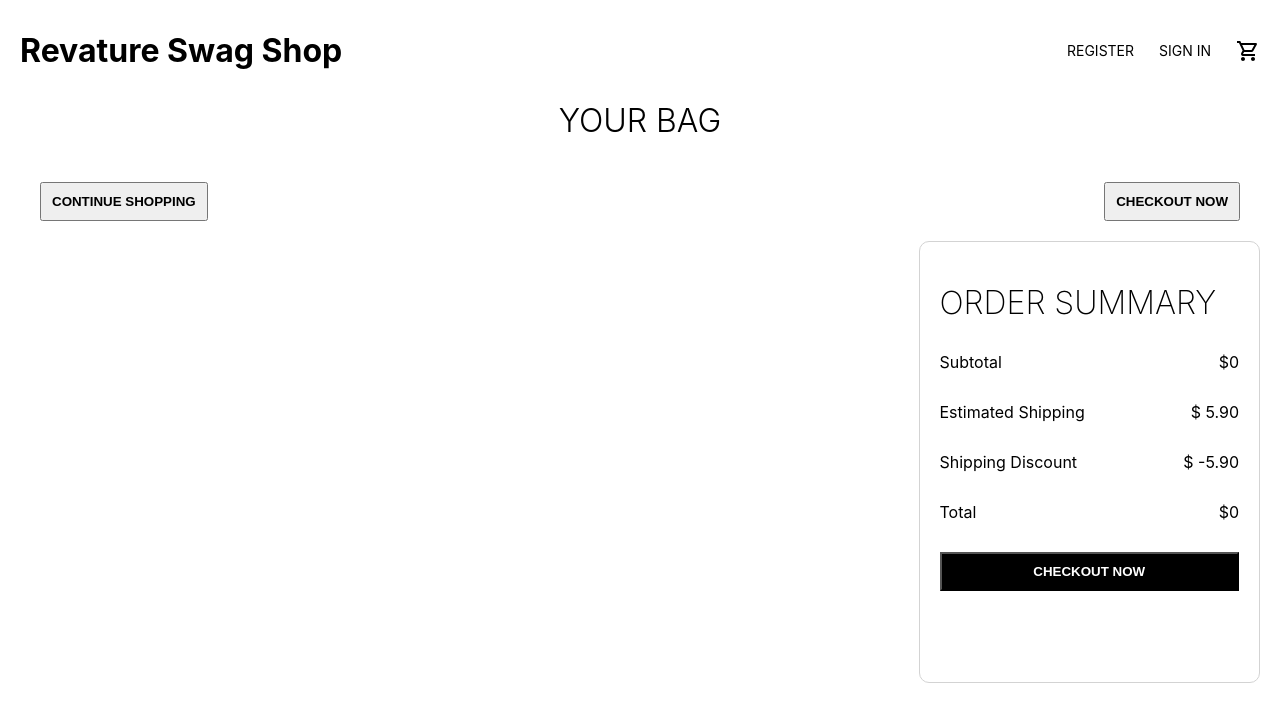
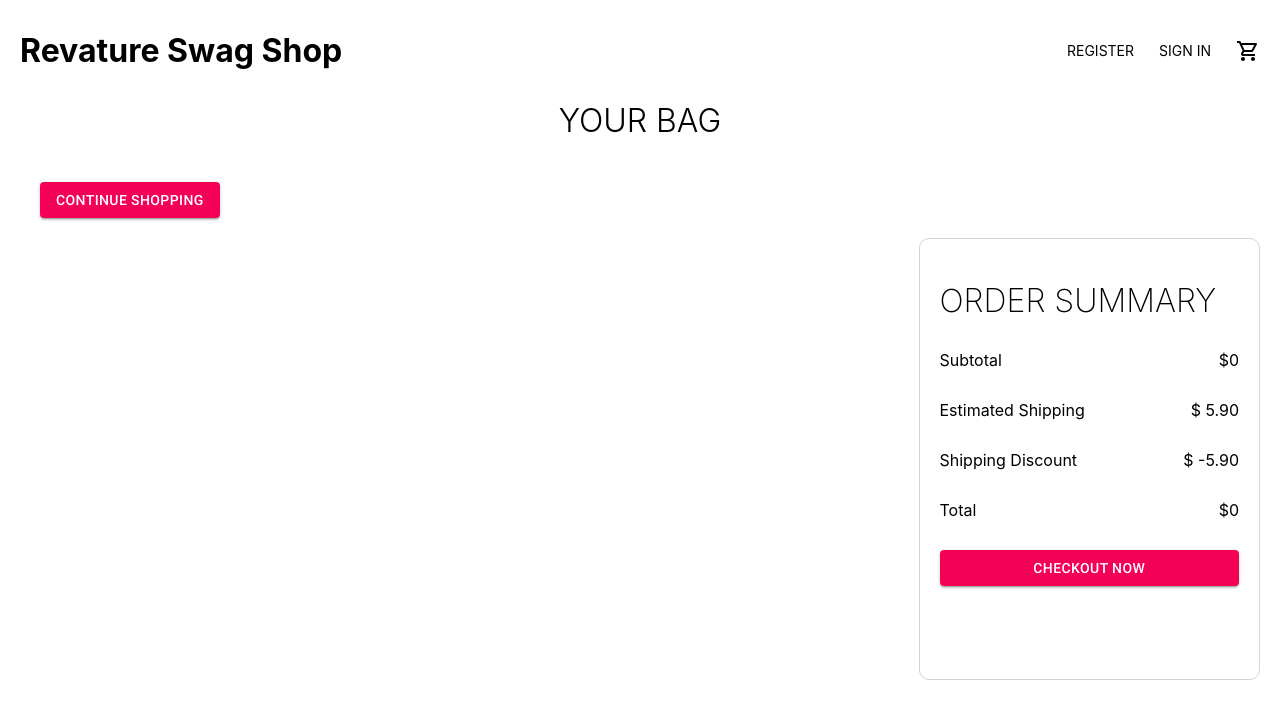
Before and after one commit to Stacks-OnStacksCapstone/e-commerce-react-capstone, a React (Create React App) app: page /cart in a window 1280 px wide. Shown: the top 722 px of the page. Built offline with nearby package versions, Linux system fonts and the light colour scheme.

Commit message:
Added style to Cart and badge functionality

```diff
--- a/src/components/cart/Cart.tsx
+++ b/src/components/cart/Cart.tsx
@@ -4,6 +4,9 @@
 import { CartContext } from "../../context/cart.context";
 import Navbar from "../navbar/Narbar";
 import Product from "../../models/Product";
+import DeleteOutlinedIcon from '@mui/icons-material/DeleteOutlined';
+import Button from "@material-ui/core/Button";
+import ButtonGroup from "@material-ui/core/ButtonGroup";
 
 const Container = styled.div``;
 
@@ -93,6 +96,7 @@
 const ProductPrice = styled.div`
   font-size: 30px;
   font-weight: 200;
+  margin-top: 20px;
 `;
 
 const Hr = styled.hr`
@@ -123,31 +127,9 @@
 
 const SummaryItemPrice = styled.span``;
 
-const Button = styled.button`
-  width: 100%;
-  padding: 10px;
-  background-color: black;
-  color: white;
-  font-weight: 600;
-`;
-
-const ChangeQuantity = styled.button``;
-
-const RemoveContainer = styled.div`
+const CheckoutButton = styled.div`
   display: flex;
   justify-content: center;
-  align-items: center;
-`;
-
-const RemoveItem = styled.button`
-  background-color: black;
-  color: white;
-  font-weight: 600;
-  display: flex;
-  align-items: center;
-  margin: 20px;
-  height: 50px;
-  width: 100px;
 `;
 
 export const Cart = () => {
@@ -188,8 +170,8 @@
       <Wrapper>
         <Title>YOUR BAG</Title>
         <Top>
-          <TopButton onClick={() => {navigate('/')}}>CONTINUE SHOPPING</TopButton>
-          <TopButton onClick={() => {navigate('/checkout')}}>CHECKOUT NOW</TopButton>
+          <Button variant="contained" color="secondary" onClick={() => {navigate('/')}}>CONTINUE SHOPPING</Button>
+          {/* <TopButton onClick={() => {navigate('/checkout')}}>CHECKOUT NOW</TopButton> */}
         </Top>
         <Bottom>
           <Info>
@@ -210,15 +192,17 @@
                     </ProductDetail>
                     <PriceDetail>
                       <ProductAmountContainer>
-                        <ChangeQuantity onClick={() => {changeQuantity({...product, quantity: -1})}} >-</ChangeQuantity>
                         <ProductAmount> {product.quantity} </ProductAmount>
-                        <ChangeQuantity onClick={() => {changeQuantity({...product, quantity: 1})}} >+</ChangeQuantity>
                       </ProductAmountContainer>
-                      <ProductPrice>$ {product.price * product.quantity}</ProductPrice>
+                      <ButtonGroup >
+                        <Button onClick={() => {changeQuantity({...product, quantity: -1})}} >-</Button>
+                        <Button onClick={() => {removeProduct(product)}} >
+                          <DeleteOutlinedIcon />
+                        </Button>
+                        <Button onClick={() => {changeQuantity({...product, quantity: 1})}} >+</Button>
+                      </ButtonGroup>
+                      <ProductPrice>${product.price * product.quantity}</ProductPrice>
                     </PriceDetail>
-                    <RemoveContainer>
-                      <RemoveItem onClick={() => {removeProduct(product)}} >Remove from Cart</RemoveItem>
-                    </RemoveContainer>
                   </ProductDisplay>
                   <Hr/>
                 </>
@@ -247,7 +231,7 @@
                 {cart.reduce<number>((total, product) => total + product.price * product.quantity, 0)}
               </SummaryItemPrice>
             </SummaryItem>
-            <Button onClick={() => {navigate('/checkout')}}>CHECKOUT NOW</Button>
+            <Button fullWidth={true} variant="contained" color="secondary" onClick={() => {navigate('/checkout')}}>CHECKOUT NOW</Button>
           </Summary>
         </Bottom>
       </Wrapper>
--- a/src/components/navbar/Narbar.tsx
+++ b/src/components/navbar/Narbar.tsx
@@ -1,8 +1,10 @@
 import { Badge } from "@material-ui/core";
 import { ShoppingCartOutlined } from "@material-ui/icons";
 import React from "react";
+import { useContext } from "react";
 import { useNavigate } from "react-router-dom";
 import styled from "styled-components";
+import { CartContext } from "../../context/cart.context";
 
 const Container = styled.div`
   height: 60px;
@@ -38,7 +40,16 @@
 `;
 
 const Navbar = () => {
+  const {cart,setCart} = useContext(CartContext);
   const navigate = useNavigate();
+
+  const cartTotal = () => {
+    let total = 0;
+    for (let i = 0; i < cart.length; i++) {
+      total += cart[i].quantity;
+    }
+    return total;
+  }
 
   return (
     <Container>
@@ -50,7 +61,7 @@
           <MenuItem onClick={() => {navigate('/register')}}>REGISTER</MenuItem>
           <MenuItem onClick={() => {navigate('/login')}}>SIGN IN</MenuItem>
           <MenuItem onClick={() => {navigate('/cart')}}>
-            <Badge color="primary">
+            <Badge badgeContent={cartTotal()} color="primary">
               <ShoppingCartOutlined />
             </Badge>
           </MenuItem>
```
